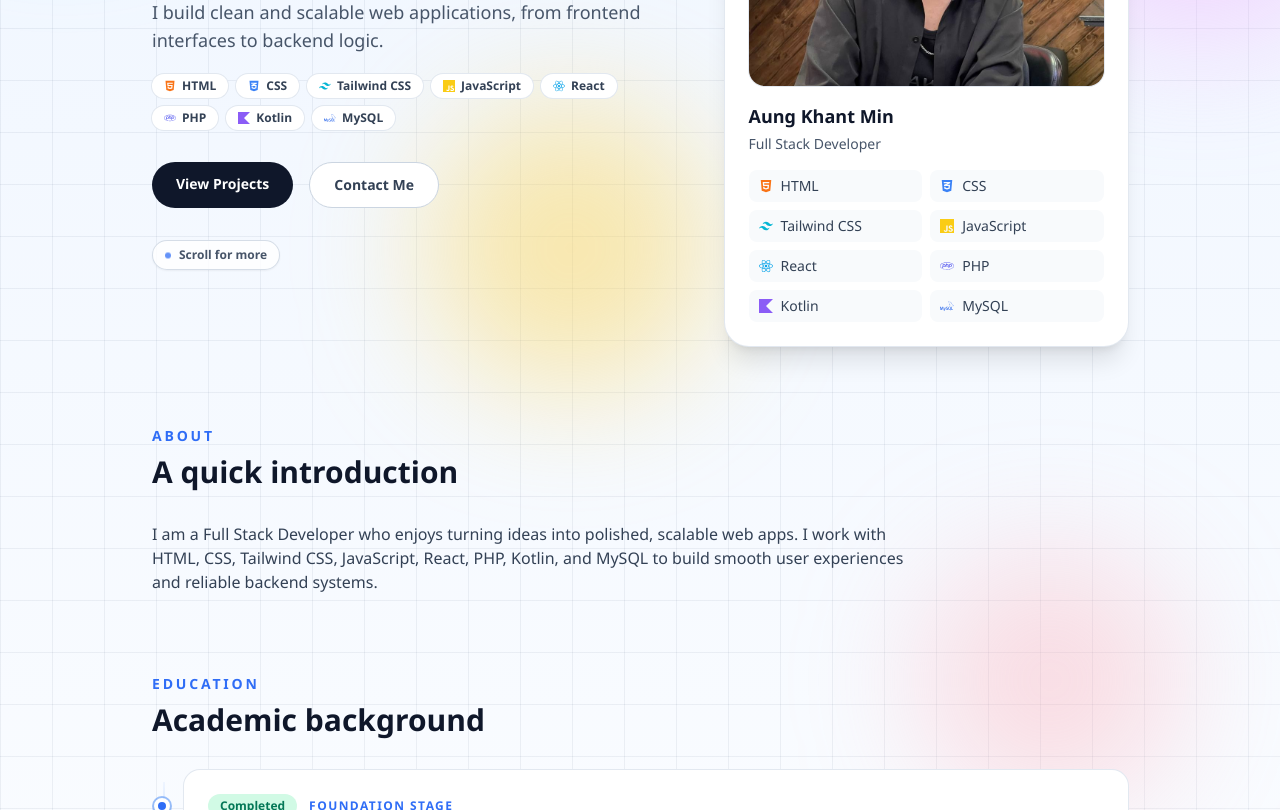
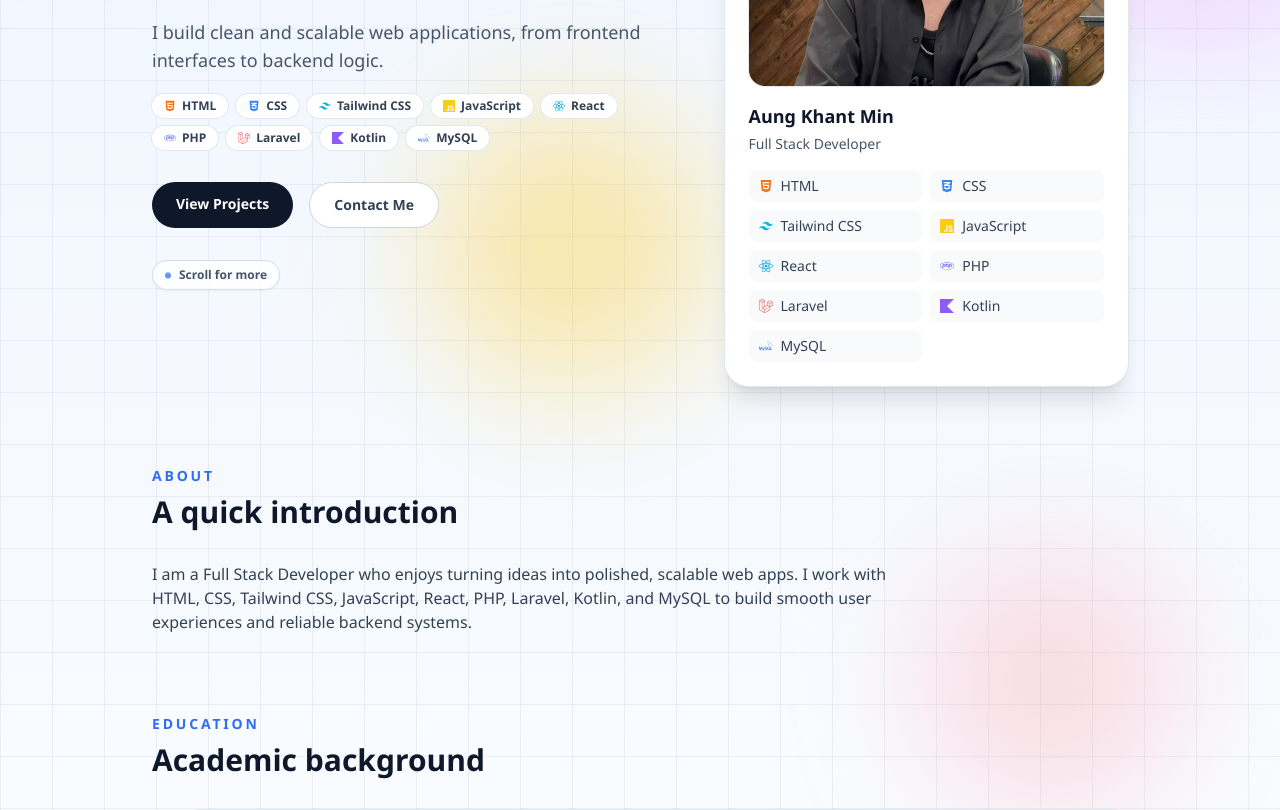
Before and after one commit to daniel0979/danielPortfolio, a React (Vite) app: page / in a window 1280 px wide. Shown: the part 440-1250 px from the top of the page. Built offline with nearby package versions, Linux system fonts and the light colour scheme.

Commit message:
feat adding skill icon

```diff
--- a/src/App.jsx
+++ b/src/App.jsx
@@ -1,6 +1,6 @@
 import { useEffect, useRef, useState } from 'react'
 import { FaCss3Alt, FaFacebookF, FaGithub, FaHtml5, FaInstagram, FaLinkedinIn, FaPhp, FaReact } from 'react-icons/fa'
-import { SiJavascript, SiKotlin, SiMysql, SiTailwindcss } from 'react-icons/si'
+import { SiJavascript, SiKotlin, SiLaravel, SiMysql, SiTailwindcss } from 'react-icons/si'
 import SectionTitle from './components/SectionTitle'
 import projects from './data/projects'
 
@@ -100,6 +100,7 @@ function App() {
     { name: 'JavaScript', Icon: SiJavascript, iconClass: 'text-yellow-400' },
     { name: 'React', Icon: FaReact, iconClass: 'text-sky-500' },
     { name: 'PHP', Icon: FaPhp, iconClass: 'text-indigo-500' },
+    { name: 'Laravel', Icon: SiLaravel, iconClass: 'text-red-500' },
     { name: 'Kotlin', Icon: SiKotlin, iconClass: 'text-violet-500' },
     { name: 'MySQL', Icon: SiMysql, iconClass: 'text-blue-600' },
   ]
@@ -324,7 +325,7 @@ function App() {
         <section id="about">
           <SectionTitle eyebrow="About" title="A quick introduction" />
           <RevealText
-            text="I am a Full Stack Developer who enjoys turning ideas into polished, scalable web apps. I work with HTML, CSS, Tailwind CSS, JavaScript, React, PHP, Kotlin, and MySQL to build smooth user experiences and reliable backend systems."
+            text="I am a Full Stack Developer who enjoys turning ideas into polished, scalable web apps. I work with HTML, CSS, Tailwind CSS, JavaScript, React, PHP, Laravel, Kotlin, and MySQL to build smooth user experiences and reliable backend systems."
             className="max-w-3xl text-slate-700 dark:text-slate-300"
             step={12}
           />
```
